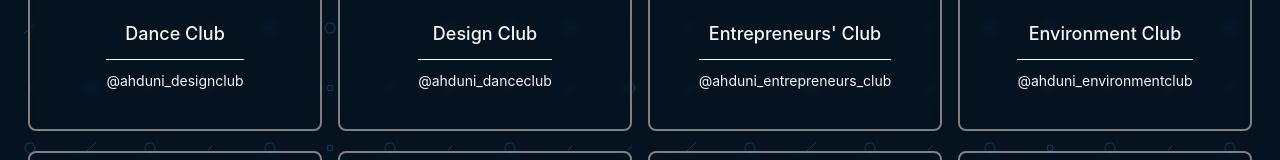
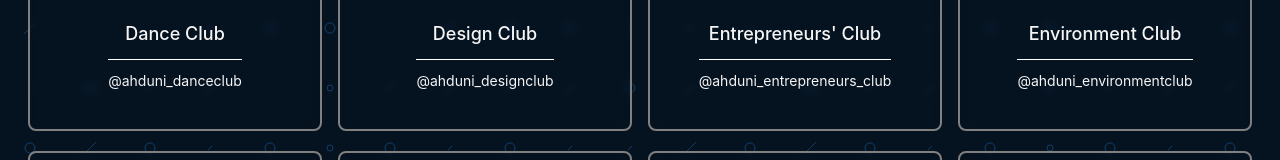
Before and after one commit to vinaykakkad/club-orientation, a React (Create React App) app: page / in a window 1280 px wide. Shown: the part 122-282 px from the top of the page. Built offline with nearby package versions, Linux system fonts and the light colour scheme.

Commit message:
update content

```diff
--- a/src/App.js
+++ b/src/App.js
@@ -6,11 +6,11 @@ function App() {
   const data = [
     {
       club: "Dance Club",
-      handle: "ahduni_designclub",
+      handle: "ahduni_danceclub",
     },
     {
       club: "Design Club",
-      handle: "ahduni_danceclub",
+      handle: "ahduni_designclub",
     },
     {
       club: "Entrepreneurs' Club",
```
